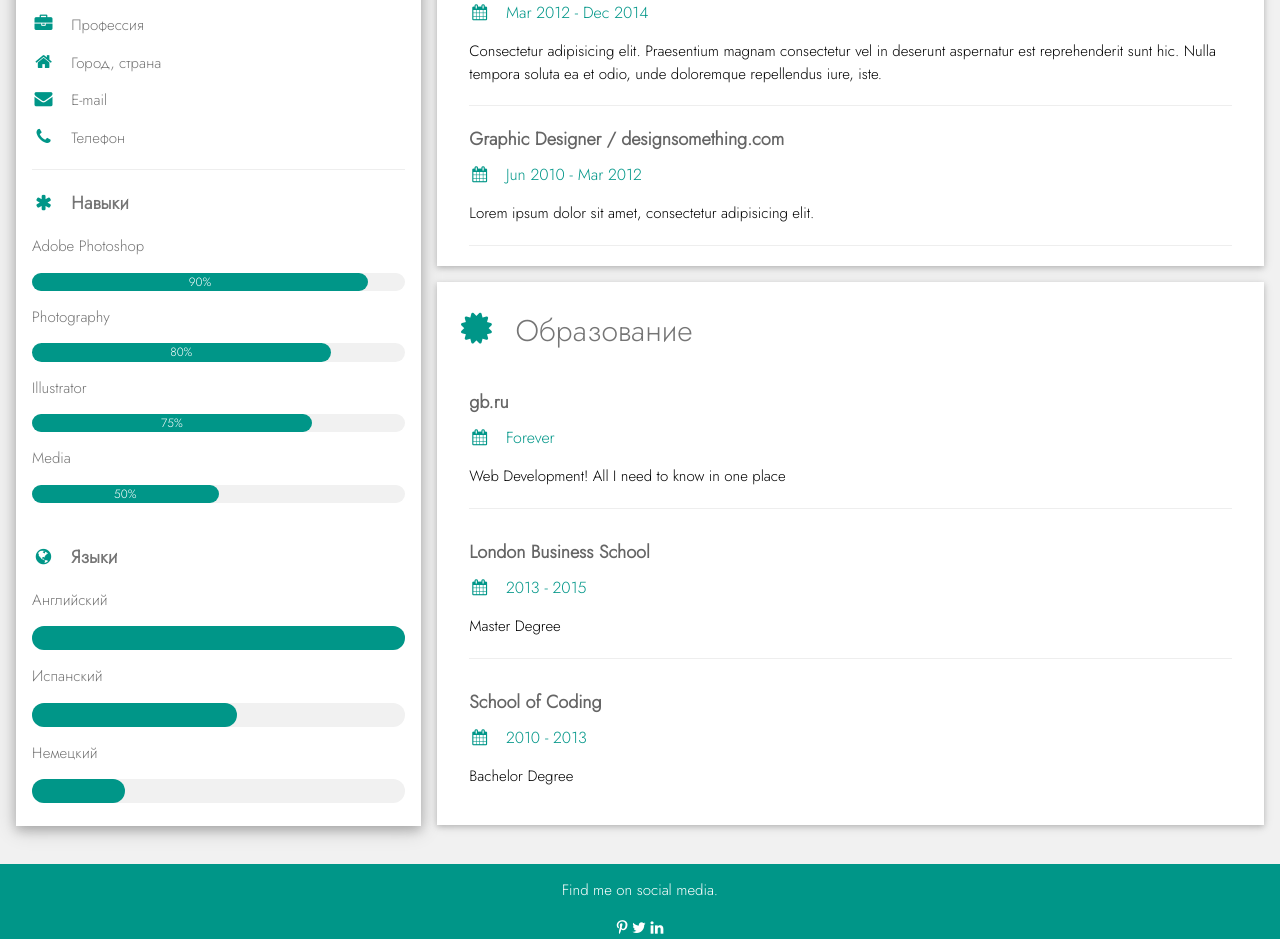
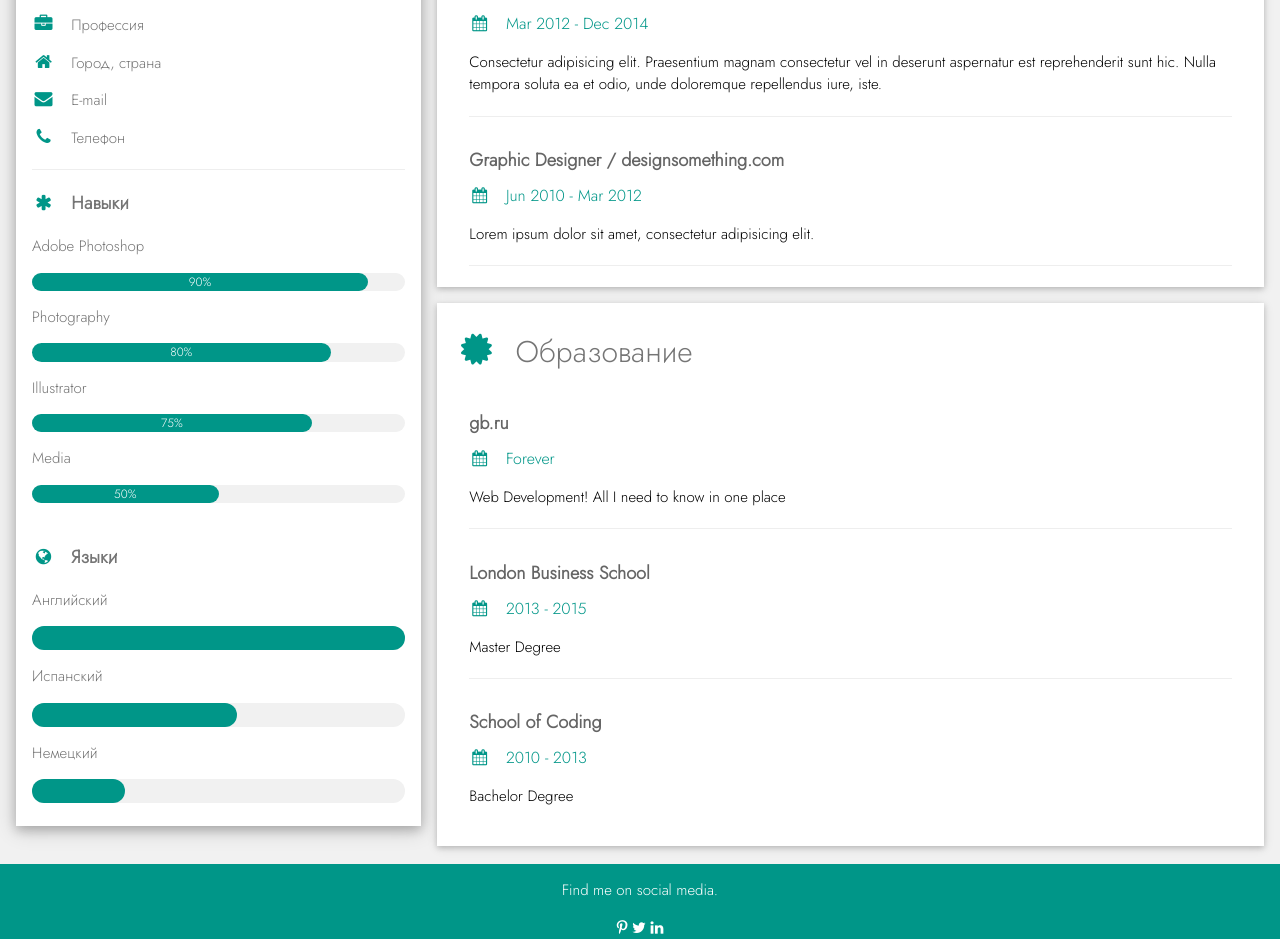
Before and after one commit to TatyanaYait/webHomeWork04, a PHP site: page / in a window 1280 px wide. Shown: the part 321-1260 px from the top of the page. Run offline with PHP 8.4, Linux system fonts and the light colour scheme; some libraries are stand-ins or nearby versions.

Commit message:
внесены правки, работа выполнена

```diff
--- a/index.php
+++ b/index.php
@@ -114,14 +114,15 @@ $work = [
 
       <div class="w3-container w3-card w3-white w3-margin-bottom">
         <h2 class="w3-text-grey w3-padding-16"><i class="fa fa-suitcase fa-fw w3-margin-right w3-xxlarge w3-text-teal"></i><?=$experience?></h2>
-        <div class="w3-container">
+
         <?php for ($i = 0; $i < count($work); $i++) {?>
+          <div class="w3-container">
           <h5 class="w3-opacity"><b><?=$work[$i]["name"]?> </b></h5>
           <h6 class="w3-text-teal"><i class="fa fa-calendar fa-fw w3-margin-right"></i><?=$work[$i]["date of the beginning"]?> - <?=$work[$i] ["date of completion"]?></h6>
           <p><?php echo $work[$i]["text"]?></p>
           <hr>
+          </div>
           <?php }?>
-        </div>
       </div>
 
       <div class="w3-container w3-card w3-white">
```
